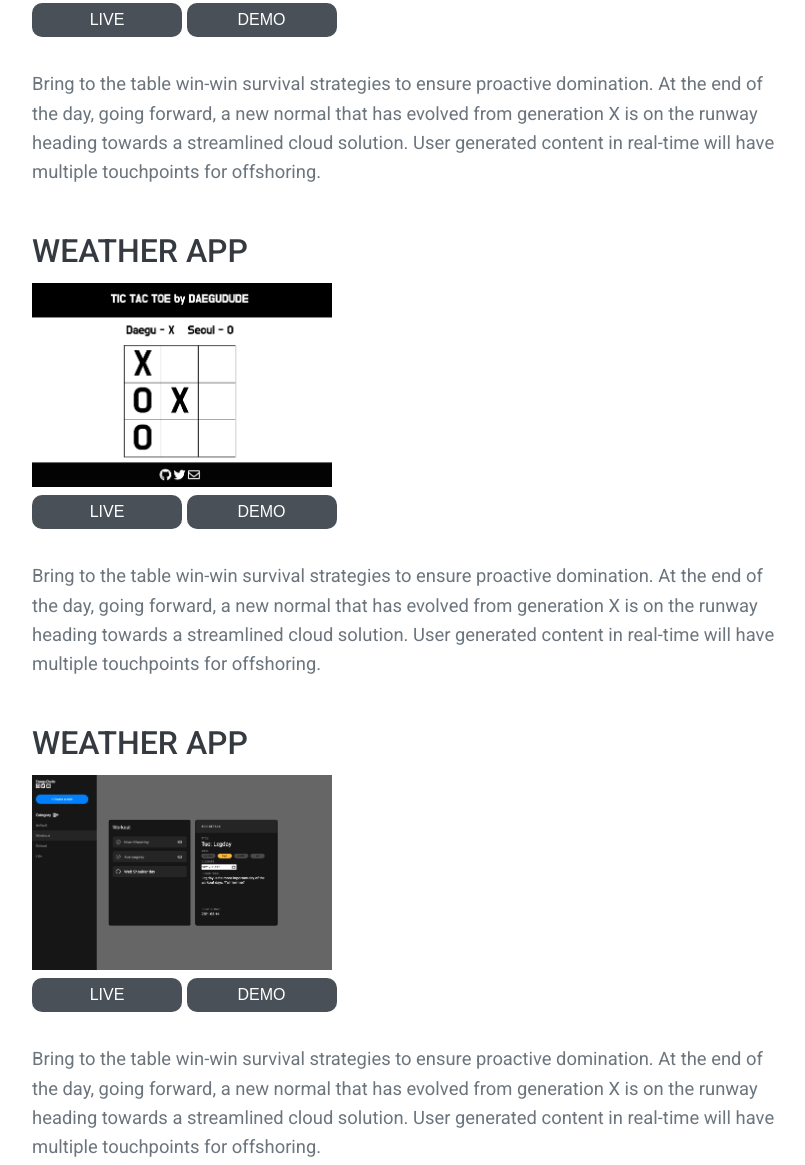
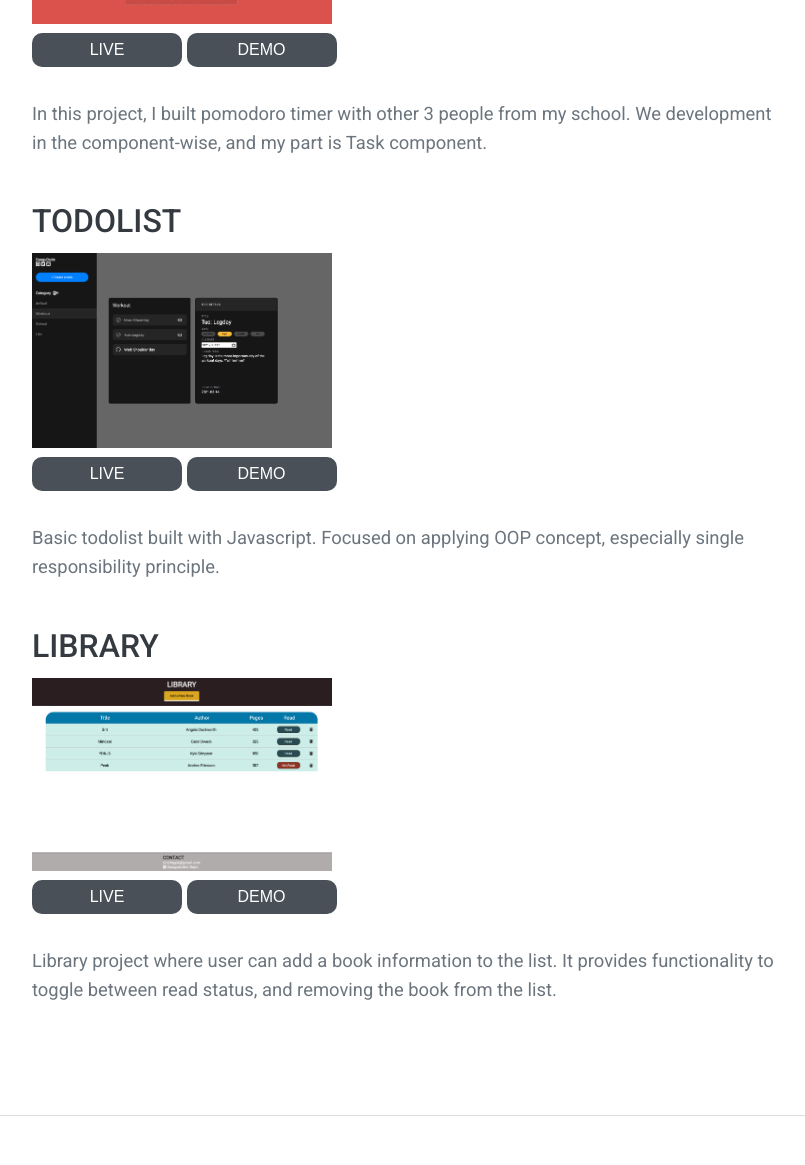
Before and after one commit to DaeguDude/portfolio, a plain HTML site: page index.html in a window 1280 px wide. Shown: the part 1497-2662 px from the top of the page, without its empty margins (296-1101 px from the left). After the commit the page ends 2613 px from the top, so only its background shows below. Drawn offline with Linux system fonts and the light colour scheme.

Commit message:
Add more projects

```diff
--- a/index.html
+++ b/index.html
@@ -44,8 +44,8 @@
           </p>
           <p class="text home__text">
             I am a web developer who loves Javascript. My mission is to help
-            people with the power of technology. Make a web as acceessible as
-            possible is one of my main concern.
+            people with the power of technology. Aside from development, I spend
+            my free time doing Jiujitsu and reading books.
           </p>
           <div class="home__social-icons">
             <a
@@ -88,9 +88,13 @@
               real-time will have multiple touchpoints for offshoring.
             </p>
           </article>
+
           <article class="project__content">
-            <h3 class="project__title">weather app</h3>
-            <a href="https://daegudude.github.io/weather-app/" target="_blank">
+            <h3 class="project__title">pomodoro timer</h3>
+            <a
+              href="https://daegudude.github.io/pomodoro-project/"
+              target="_blank"
+            >
               <img
                 class="project__img"
                 src="./img/pomodoro.png"
@@ -102,21 +106,19 @@
               <button class="project__btn">demo</button>
             </div>
             <p class="text project__info">
-              Bring to the table win-win survival strategies to ensure proactive
-              domination. At the end of the day, going forward, a new normal
-              that has evolved from generation X is on the runway heading
-              towards a streamlined cloud solution. User generated content in
-              real-time will have multiple touchpoints for offshoring.
+              In this project, I built pomodoro timer with other 3 people from
+              my school. We development in the component-wise, and my part is
+              Task component.
             </p>
           </article>
 
           <article class="project__content">
-            <h3 class="project__title">weather app</h3>
-            <a href="https://daegudude.github.io/weather-app/" target="_blank">
+            <h3 class="project__title">todolist</h3>
+            <a href="https://daegudude.github.io/todoList/" target="_blank">
               <img
                 class="project__img"
-                src="./img/tictactoe.png"
-                alt="weather app demo image"
+                src="./img/todolist.png"
+                alt="todolist app demo image"
               />
             </a>
             <div>
@@ -124,21 +126,18 @@
               <button class="project__btn">demo</button>
             </div>
             <p class="text project__info">
-              Bring to the table win-win survival strategies to ensure proactive
-              domination. At the end of the day, going forward, a new normal
-              that has evolved from generation X is on the runway heading
-              towards a streamlined cloud solution. User generated content in
-              real-time will have multiple touchpoints for offshoring.
+              Basic todolist built with Javascript. Focused on applying OOP
+              concept, especially single responsibility principle.
             </p>
           </article>
 
           <article class="project__content">
-            <h3 class="project__title">weather app</h3>
-            <a href="https://daegudude.github.io/weather-app/" target="_blank">
+            <h3 class="project__title">library</h3>
+            <a href="https://daegudude.github.io/TOP-Library/" target="_blank">
               <img
                 class="project__img"
-                src="./img/todolist.png"
-                alt="weather app demo image"
+                src="./img/library.png"
+                alt="library app demo image"
               />
             </a>
             <div>
@@ -146,11 +145,9 @@
               <button class="project__btn">demo</button>
             </div>
             <p class="text project__info">
-              Bring to the table win-win survival strategies to ensure proactive
-              domination. At the end of the day, going forward, a new normal
-              that has evolved from generation X is on the runway heading
-              towards a streamlined cloud solution. User generated content in
-              real-time will have multiple touchpoints for offshoring.
+              Library project where user can add a book information to the list.
+              It provides functionality to toggle between read status, and
+              removing the book from the list.
             </p>
           </article>
         </div>
```
Also changed, not shown: img/library.png (added).
